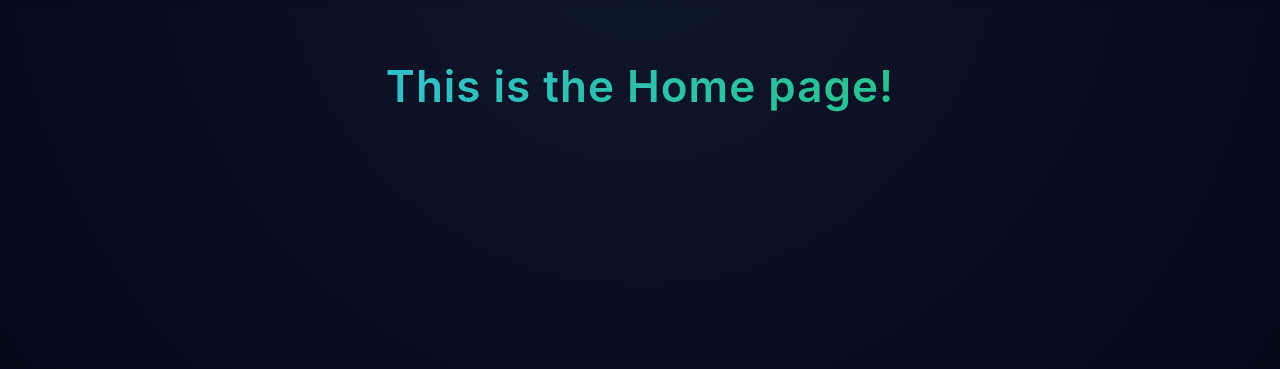
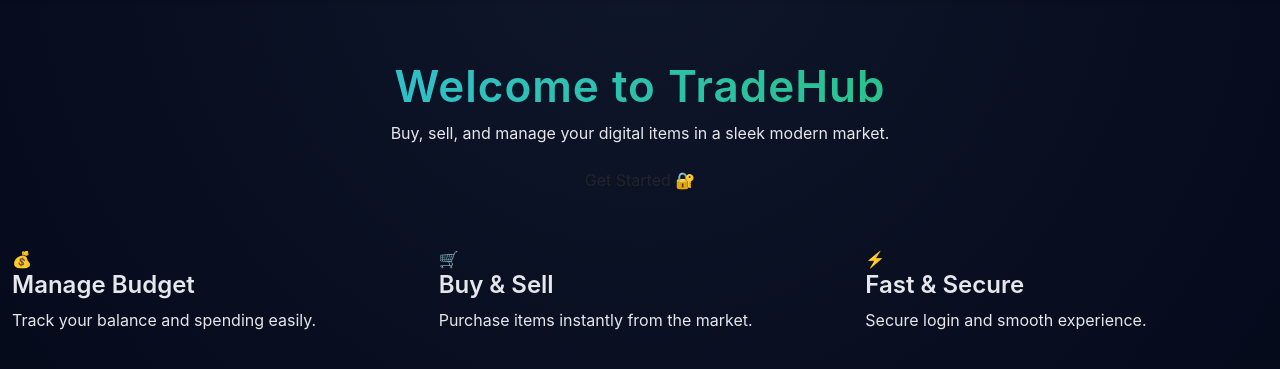
Before and after one commit to khaledelsayed2003/tradehub-marketplace, a Flask app: page / in a window 1280 px wide. Shown: the part 77-446 px from the top of the page. Run offline with Flask 3, Linux system fonts and the light colour scheme.

Commit message:
Build complete trading-style home page layout with hero section, CTA buttons, and feature cards for logged-in and guest users

```diff
--- a/app/templates/home.html
+++ b/app/templates/home.html
@@ -5,5 +5,60 @@
 {% endblock %}
 
 {% block content %}
-    <h1>This is the Home page!</h1>
+    <section class="hero-section">
+        <div class="container text-center">
+
+            <h1 class="hero-title">
+                Welcome to <span class="hero-brand">TradeHub</span>
+            </h1>
+
+            <p class="hero-subtitle">
+                Buy, sell, and manage your digital items in a sleek modern market.
+            </p>
+
+            {% if current_user.is_authenticated %}
+                <a href="{{ url_for('market_page') }}" class="btn hero-btn">
+                    Enter Market 🚀
+                </a>
+            {% else %}
+                <a href="{{ url_for('login_page') }}" class="btn hero-btn">
+                    Get Started 🔐
+                </a>
+            {% endif %}
+
+        </div>
+    </section>
+
+
+    <section class="features-section container mt-5">
+
+        <div class="row g-4">
+
+            <div class="col-md-4">
+                <div class="feature-card">
+                    💰
+                    <h4>Manage Budget</h4>
+                    <p>Track your balance and spending easily.</p>
+                </div>
+            </div>
+
+            <div class="col-md-4">
+                <div class="feature-card">
+                    🛒
+                    <h4>Buy & Sell</h4>
+                    <p>Purchase items instantly from the market.</p>
+                </div>
+            </div>
+
+            <div class="col-md-4">
+                <div class="feature-card">
+                    ⚡
+                    <h4>Fast & Secure</h4>
+                    <p>Secure login and smooth experience.</p>
+                </div>
+            </div>
+
+        </div>
+
+    </section>
 {% endblock %}
```
